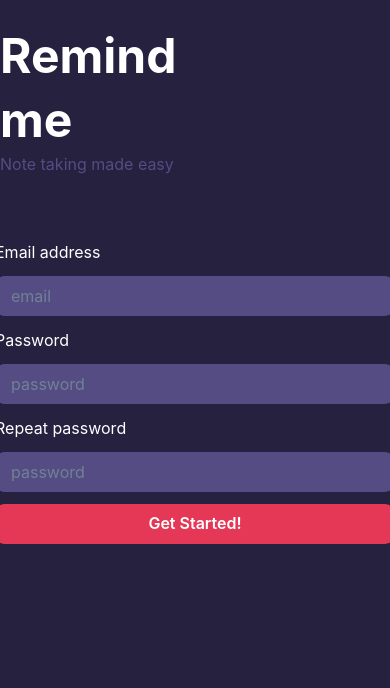
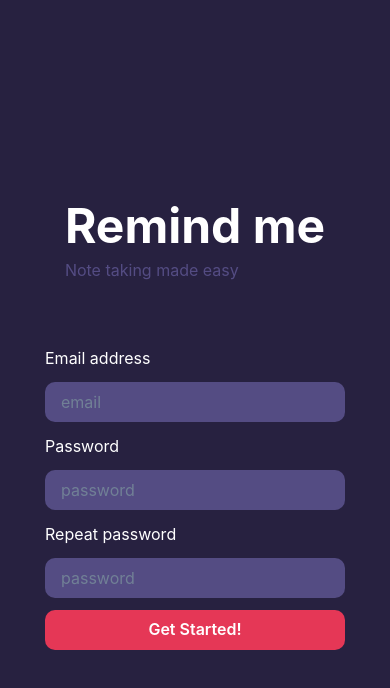
Before and after one commit to akareagwom/note-pal, a React (Vite) app: page / in a window 390 px wide. Shown: the top 688 px of the page. Built offline with nearby package versions, Linux system fonts and the light colour scheme.

Commit message:
mobile home

```diff
--- a/src/index.tsx
+++ b/src/index.tsx
@@ -8,18 +8,18 @@ interface Props{
 
 const Home: React.FC<Props> =({})=>{
     return(
-    <Box w='100%' display={'flex'} flexDir={'column'} alignItems={'center'} color='white' h={'100vh'} bg={'#272140'}>
-        <Box textAlign={'left'} mr={'140px'} mt={6}>
+    <Box w='100%' display={'flex'} flexDir={'column'} justifyContent={'center'} alignItems={'center'} color='white' h={'100vh'} bg={'#272140'}>
+        <Box>
         <Heading color={'white'} fontSize={'3rem'}>Remind me</Heading>
         <Text color={'#544c83'}>Note taking made easy</Text>
         </Box>
         <Stack mt={16} spacing={3}>
             <Text>Email address</Text>
-            <Input bg={'#544c83'} border={'none'} borderRadius={'10px'} w={'400px'} placeholder='email' size='md' />
+            <Input bg={'#544c83'} border={'none'} borderRadius={'10px'} w={{lg:'400px',base:'300px'}} placeholder='email' size='md' />
             <Text>Password</Text>
-            <Input bg={'#544c83'} border={'none'} borderRadius={'10px'} w={'400px'} placeholder='password' size='md' />
+            <Input bg={'#544c83'} border={'none'} borderRadius={'10px'} w={{lg:'400px',base:'300px'}} placeholder='password' size='md' />
             <Text>Repeat password</Text>
-            <Input bg={'#544c83'} border={'none'} borderRadius={'10px'} w={'400px'} placeholder='password' size='md' />
+            <Input bg={'#544c83'} border={'none'} borderRadius={'10px'} w={{lg:'400px',base:'300px'}} placeholder='password' size='md' />
             <Button bg={'#e53756'} borderRadius={'10px'} color={'white'} >
                 <Link to={'/Layout'}>
                 Get Started!
```
